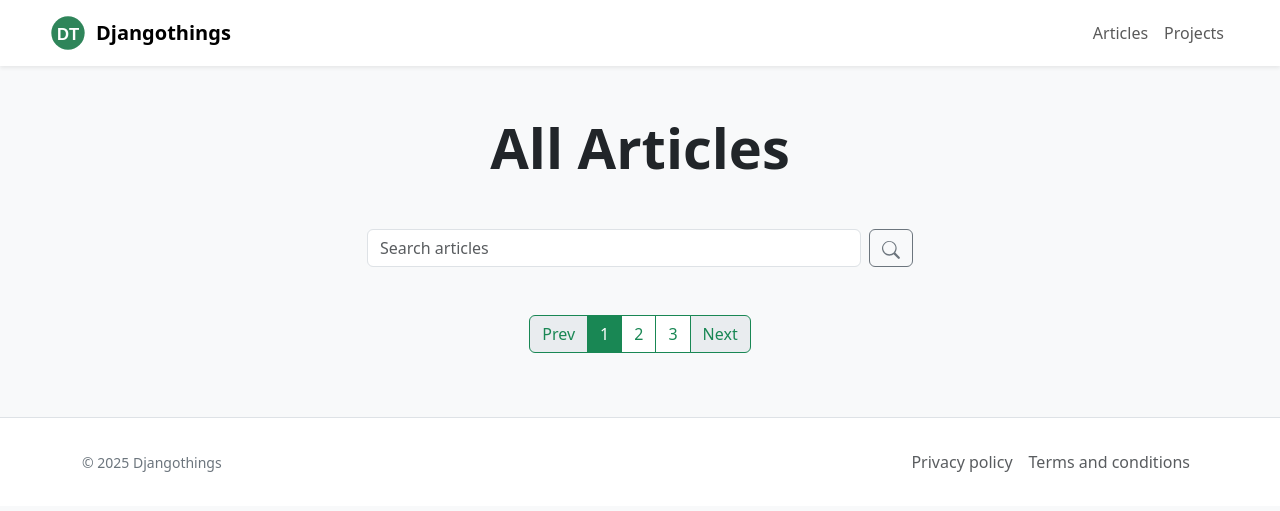
After one commit to naeemahmed02/django-blog-rbac, a Django app: page /blog/articles/ in a window 1280 px wide. The commit adds this page. Shown: the top 511 px of the page. Run offline with Django 5.2, Linux system fonts and the light colour scheme; data that the repository does not hold is empty.

Commit message:
Codebase updated

```diff
--- a/blog/apps.py
+++ b/blog/apps.py
@@ -4,3 +4,6 @@ from django.apps import AppConfig
 class BlogConfig(AppConfig):
     default_auto_field = 'django.db.models.BigAutoField'
     name = 'blog'
+
+    def ready(self):
+        import blog.signals
--- /dev/null
+++ b/blog/templates/blog/articles.html
@@ -0,0 +1,85 @@
+{% extends 'main.html' %}
+{% block title %}Articles{% endblock %}
+
+{% block content %}
+  <div class="container py-5">
+
+    <!-- Heading -->
+    <div class="text-center mb-5">
+      <h1 class="display-4 fw-bold text-dark">All Articles</h1>
+    </div>
+
+    <!-- Search Bar -->
+    <div class="row justify-content-center mb-5">
+      <div class="col-md-8 col-lg-6">
+        <form class="d-flex">
+          <input type="text" class="form-control me-2" placeholder="Search articles">
+          <button type="submit" class="btn btn-outline-secondary">
+            <svg xmlns="http://www.w3.org/2000/svg" width="18" height="18" fill="currentColor" class="bi bi-search" viewBox="0 0 16 16">
+              <path d="M11.742 10.344a6.5 6.5 0 1 0-1.397 1.398h-.001l3.85 3.85a1 1 0 0 0
+              1.415-1.415l-3.85-3.85zm-5.242
+              1.398a5.5 5.5 0 1 1
+              0-11 5.5 5.5 0 0 1 0 11z"/>
+            </svg>
+          </button>
+        </form>
+      </div>
+    </div>
+
+    <!-- Article List -->
+    <div class="mx-auto" style="max-width: 800px;">
+      <ul class="list-unstyled">
+        {% for article in page_obj %}
+        <!-- Example Article -->
+        <li class="py-5 border-bottom">
+          <a href="#" class="text-decoration-none">
+            <span class="badge bg-success-subtle text-success mb-2">{{ article.category }}</span>
+          </a>
+          <h2 class="h4 fw-bold">
+            <a href="{% url 'single_post' article.category.slug article.slug %}" class="text-dark text-decoration-none">{{ article.title }}</a>
+          </h2>
+          <p class="text-muted mt-3">{{ article.content|truncatewords_html:30|safe }}</p>
+          <div class="d-flex justify-content-between align-items-center mt-3">
+            <a href="{% url 'single_post' article.category.slug article.slug %}" class="text-success fw-semibold text-decoration-none">Read more →</a>
+            <small class="text-muted">{{article.time_to_read}} min read</small>
+          </div>
+        </li>
+        {% endfor %}
+      </ul>
+    </div>
+
+    <!-- Pagination -->
+<nav aria-label="Page navigation" class="mt-5">
+  <ul class="pagination justify-content-center">
+    {% if page_obj.has_previos %}
+    <li class="page-item">
+      <a class="page-link text-success border-success" name="page">Prev</a>
+    </li>
+    {% else %}
+    <li class="page-item disabled">
+      <a class="page-link text-success border-success">Prev</a>
+    </li>
+    {% endif %}
+    <li class="page-item active">
+      <a class="page-link bg-success border-success" href="page?=1">1</a>
+    </li>
+    <li class="page-item">
+      <a class="page-link text-success border-success" href="#">2</a>
+    </li>
+    <li class="page-item">
+      <a class="page-link text-success border-success" href="#">3</a>
+    </li>
+    {% if page_obj.has_next %}
+    <li class="page-item">
+      <a class="page-link text-success border-success" href="#">Next</a>
+    </li>
+    {% else %}
+    <li class="page-item disabled">
+      <a class="page-link text-success border-success" href="#">Next</a>
+    </li>
+    {% endif %}
+  </ul>
+</nav>
+
+  </div>
+{% endblock %}
--- a/blog/urls.py
+++ b/blog/urls.py
@@ -2,5 +2,6 @@ from django.urls import path
 from . import views
 
 urlpatterns = [
-    path('<str:post_category>/<slug:post_slug>/', views.single_post, name='single_post'),
+    path('category/<str:post_category>/<slug:post_slug>/', views.single_post, name='single_post'),
+    path('articles/', views.articles, name='articles'),
 ]
--- a/blog/views.py
+++ b/blog/views.py
@@ -1,9 +1,12 @@
-from django.shortcuts import render, get_object_or_404
+from django.shortcuts import render, get_object_or_404, redirect
 from .models import Post
 from comments.forms import CommentForm
 from comments.models import Comments
+from django.core.paginator import Paginator
+
 
 def single_post(request, post_category:str, post_slug:str):
+    current_user = request.user
     post = get_object_or_404(
         Post,
         category__slug = post_category,
@@ -12,9 +15,24 @@ def single_post(request, post_category:str, post_slug:str):
     if request.method == "POST":
         form = CommentForm(request.POST)
         if form.is_valid():
+            message = form.cleaned_data['message']
             Comments.objects.create(
-
+                post = post,
+                author = current_user,
+                message = message,
             )
+            return redirect(request.path)
     else:
         form = CommentForm()
-    return render(request, 'blog/single_post.html', {'post': post, 'form': form})
+    comments = Comments.objects.filter(post = post)
+    context = {'post': post, 'form': form, 'comments': comments}
+    return render(request, 'blog/single_post.html', context)
+
+
+def articles(request):
+    articles = Post.objects.filter(status = 'published')
+    paginator = Paginator(articles, 2)
+    page_number = request.GET.get('page')
+    page_obj = paginator.get_page(page_number)
+    context = {'articles': articles, 'page_obj': page_obj}
+    return render(request, 'blog/articles.html', context)
--- a/templates/main.html
+++ b/templates/main.html
@@ -2,7 +2,7 @@
 <html lang="en">
 <head>
   <meta charset="UTF-8">
-  <title>Home</title>
+  <title>{% block title %}Main{% endblock %}</title>
   <!-- Bootstrap CSS -->
   <link href="https://cdn.jsdelivr.net/npm/bootstrap@5.3.3/dist/css/bootstrap.min.css" rel="stylesheet">
   <!-- Optional Dark Mode Support -->
```
Also changed, not shown: blog/signals.py (added, +11 -0 lines), blog/templates/blog/single_post.html (+8 -16 lines), blog/utils.py (added, +46 -0 lines), core/templates/core/index.html (+5 -4 lines), blog/models.py (line endings or trailing spaces), media/post_featured_images/bg-removebg-preview_1.png (added), media/post_featured_images/bg.png (added).
